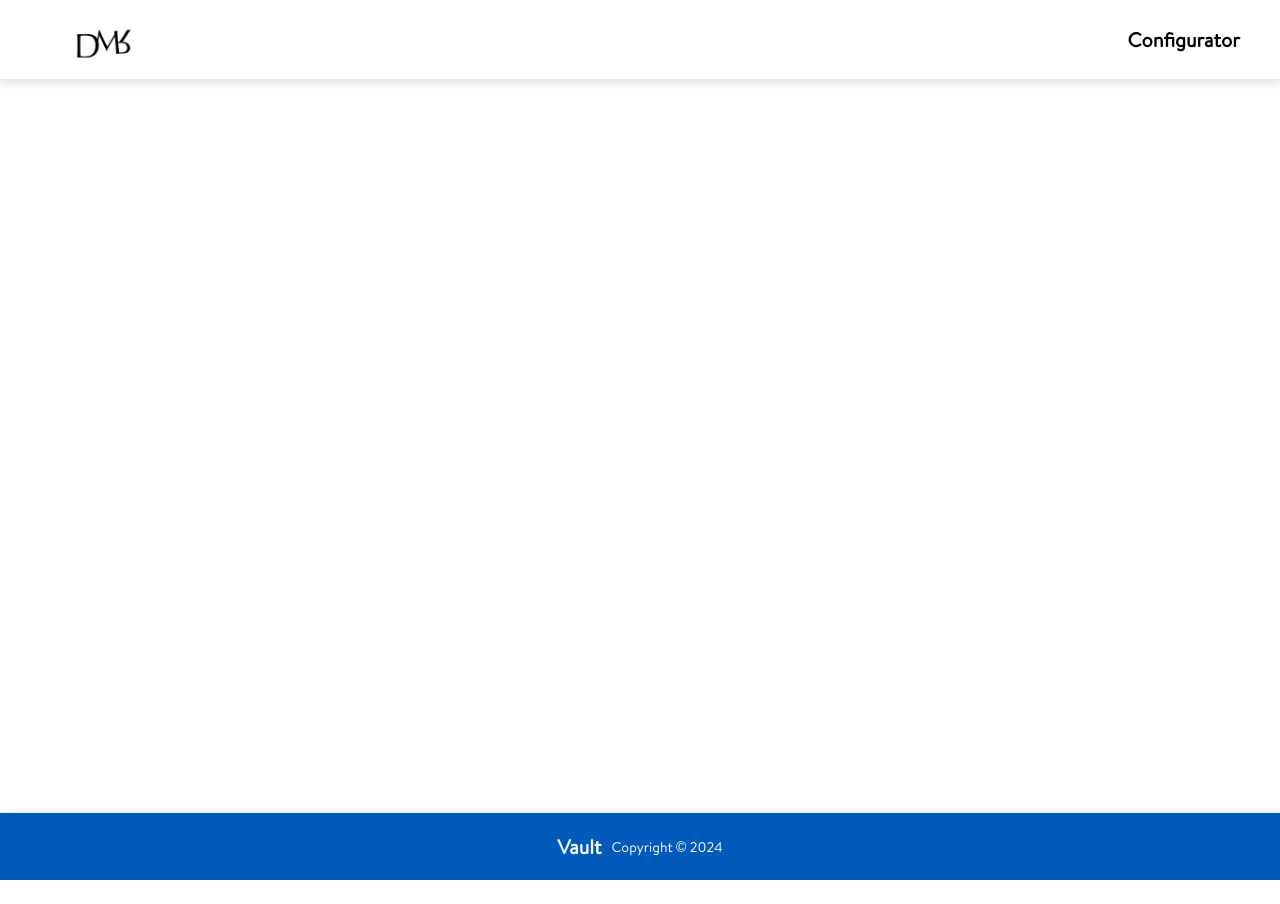
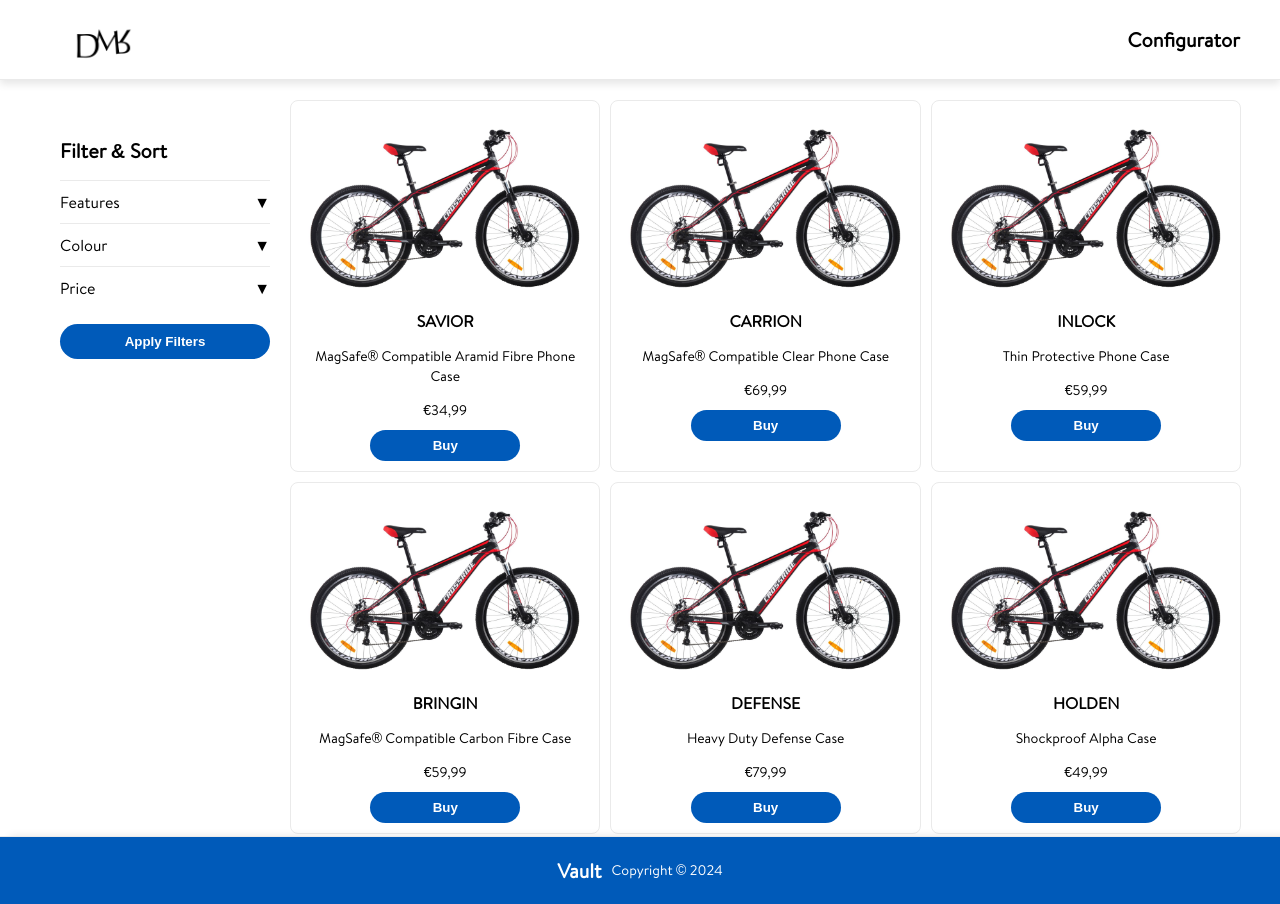
Before and after one commit to andriimilevskyi/Diploma_project, a React (Create React App) app in the folder templates/vault_web/: page / in a window 1280 px wide. Before the commit the page ends 880 px from the top, so only its background shows below. Built offline with nearby package versions, Linux system fonts and the light colour scheme.

Commit message:
home page adding

```diff
--- a/templates/vault_web/src/App.js
+++ b/templates/vault_web/src/App.js
@@ -5,12 +5,14 @@ import Footer from "./components/Footer.js";
 import { BrowserRouter as Router, Route, Routes } from 'react-router-dom';
 import ConfigMeasure from "./components/ConfigMeasure.js";
 import ConfigDescipline from "./components/ConfigDescipline.js";
+import MainContentRealisator from "./components/MainContentRealisator";
 
 function App() {
   return (
     <Router>
       <div className="App">
         <Header />
+          <MainContentRealisator />
         <Routes>
           <Route path="/configmeasure" element={<ConfigMeasure />} />
           <Route path="/configdescipline" element={<ConfigDescipline />} />
--- a/templates/vault_web/src/components/MainContentRealisator.js
+++ b/templates/vault_web/src/components/MainContentRealisator.js
@@ -1,8 +1,7 @@
 import React, {useState} from "react";
 import FilterMenu from "./FilterMenu";
 import ProductGrid from "./ProductGrid";
-import ProductCard from "./ProductCard";
-import useProducts from './hook';
+
 
 const MainContentRealisator = () => {
   const [filters, setFilters] = useState({
@@ -23,10 +22,56 @@ const MainContentRealisator = () => {
 
   const [appliedFilters, setAppliedFilters] = useState(null);
 
-    const {products, loading, error} = useProducts();
-
-    if (loading) return <div>Loading...</div>;
-    if (error) return <div>Error: {error.message}</div>;
+  const products = [
+    {
+      imgSrc: require("../assets/images/test.jpg"),
+      title: "SAVIOR",
+      description: "MagSafe® Compatible Aramid Fibre Phone Case",
+      price: "€34,99",
+      tags: ["magsafe"],
+      color: "green",
+    },
+    {
+      imgSrc: require("../assets/images/test.jpg"),
+      title: "CARRION",
+      description: "MagSafe® Compatible Clear Phone Case",
+      price: "€69,99",
+      tags: ["magsafe", "designs"],
+      color: "black",
+    },
+    {
+      imgSrc: require("../assets/images/test.jpg"),
+      title: "INLOCK",
+      description: "Thin Protective Phone Case",
+      price: "€59,99",
+      tags: ["thin"],
+      color: "blue",
+    },
+    {
+      imgSrc: require("../assets/images/test.jpg"),
+      title: "BRINGIN",
+      description: "MagSafe® Compatible Carbon Fibre Case",
+      price: "€59,99",
+      tags: ["magsafe"],
+      color: "black",
+    },
+    {
+      imgSrc: require("../assets/images/test.jpg"),
+      title: "DEFENSE",
+      description: "Heavy Duty Defense Case",
+      price: "€79,99",
+      tags: ["thin"],
+      color: "light",
+    },
+    {
+      imgSrc: require("../assets/images/test.jpg"),
+      title: "HOLDEN",
+      description: "Shockproof Alpha Case",
+      price: "€49,99",
+      tags: ["designs"],
+      color: "light",
+    },
+  ];
 
   // Функція для перетворення ціни з рядка на число
   const parsePrice = (priceStr) => {
@@ -37,7 +82,6 @@ const MainContentRealisator = () => {
     setFilters(newFilters);
   };
 
-
   const handleApplyFilters = () => {
     if (Object.values(filters).every((val) => !val) && // перевірка на вимкнені фільтри
         !Object.values(filters.colors).some(Boolean) && // перевірка на вимкнені кольори
@@ -47,49 +91,33 @@ const MainContentRealisator = () => {
       setAppliedFilters(filters); // Якщо є активні фільтри, застосовуємо їх
     }
   };
-    // const handleApplyFilters = () => {
-    //     const {colors, priceRange, ...otherFilters} = filters;
-    //
-    //     const areFiltersActive =
-    //         Object.values(otherFilters).some(Boolean) ||
-    //         Object.values(colors).some(Boolean) ||
-    //         priceRange.min > 0 ||
-    //         priceRange.max < 100;
-    //
-    //     setAppliedFilters(areFiltersActive ? filters : null);
-    // };
 
 
   // Якщо фільтри не застосовані, показуємо всі продукти
   const filteredProducts = appliedFilters
     ? products.filter((product) => {
-            const {magsafe, thin, designs, colors, priceRange} = appliedFilters;
+        const { magsafe, thin, designs, colors, priceRange } = appliedFilters;
+
         const passesFeaturesFilter =
           (!magsafe || product.tags.includes('magsafe')) &&
           (!thin || product.tags.includes('thin')) &&
           (!designs || product.tags.includes('designs'));
+
         const passesColorFilter =
           !Object.values(colors).some(Boolean) || colors[product.color];
+
         // Перевірка фільтру за ціною після перетворення на число
         const passesPriceFilter =
           parsePrice(product.price) >= priceRange.min && parsePrice(product.price) <= priceRange.max;
+
         return passesFeaturesFilter && passesColorFilter && passesPriceFilter;
       })
     : products;
 
     return (
     <div className="main-content">
-            <FilterMenu filters={filters} onFilterChange={handleFilterChange} onApplyFilters={handleApplyFilters}/>
-            <ProductGrid products={filteredProducts} renderItem={(product) => (
-                <ProductCard
-                    key={product.id}
-                    id={product.id}
-                    image={product.image}
-                    title={product.title}
-                    description={product.description}
-                    price={product.price}
-                />
-            )}/>
+      <FilterMenu filters={filters} onFilterChange={handleFilterChange} onApplyFilters={handleApplyFilters} />
+      <ProductGrid products={filteredProducts} />
     </div>
   );
 };
--- a/templates/vault_web/src/components/ProductCard.js
+++ b/templates/vault_web/src/components/ProductCard.js
@@ -1,16 +1,13 @@
 import React from "react";
-import { Link } from "react-router-dom"; // Імпортуємо Link для переходу на іншу сторінку
 import './ProductCard.css';
 
-function ProductCard({ id, image, title, description, price }) {
+function ProductCard({ imgSrc, title, description, price }) {
   return (
     <div className="product-card">
-      <Link to={`/product/${id}` }> {/* Посилання на сторінку з детальною інформацією про продукт */}
-        <img src={image} alt={title} />
-        <h3>{title}</h3>
-        <p>{description}</p>
-        <p>{price}</p>
-      </Link>
+      <img src={imgSrc} alt="Product" />
+      <h3>{title}</h3>
+      <p>{description}</p>
+      <p>{price}</p>
       <button>Buy</button>
     </div>
   );
--- a/templates/vault_web/src/components/ProductGrid.js
+++ b/templates/vault_web/src/components/ProductGrid.js
@@ -1,28 +1,19 @@
 import React from "react";
 import ProductCard from "./ProductCard";
 import './ProductGrid.css';
-import useProducts from './hook';
 
-
-function ProductGrid() {
-  const { products, loading, error } = useProducts();
-
-  if (loading) return <div>Loading...</div>;
-  if (error) return <div>Error: {error.message}</div>;
-
+function ProductGrid({ products }) {
   return (
     <section className="products-grid">
       {products.map((product) => (
         <ProductCard
-          id={product.id}
-          key={product.id}
-          image={product.image}
+          key={product.title}
+          imgSrc={product.imgSrc}
           title={product.title}
           description={product.description}
           price={product.price}
         />
       ))}
-      {/*<ProductGrid products={products} />*/}
     </section>
   );
 }
```
Also changed, not shown: templates/vault_web/src/assets/images/test.jpg (added). Lines whose indentation alone changed are shown as unchanged.
